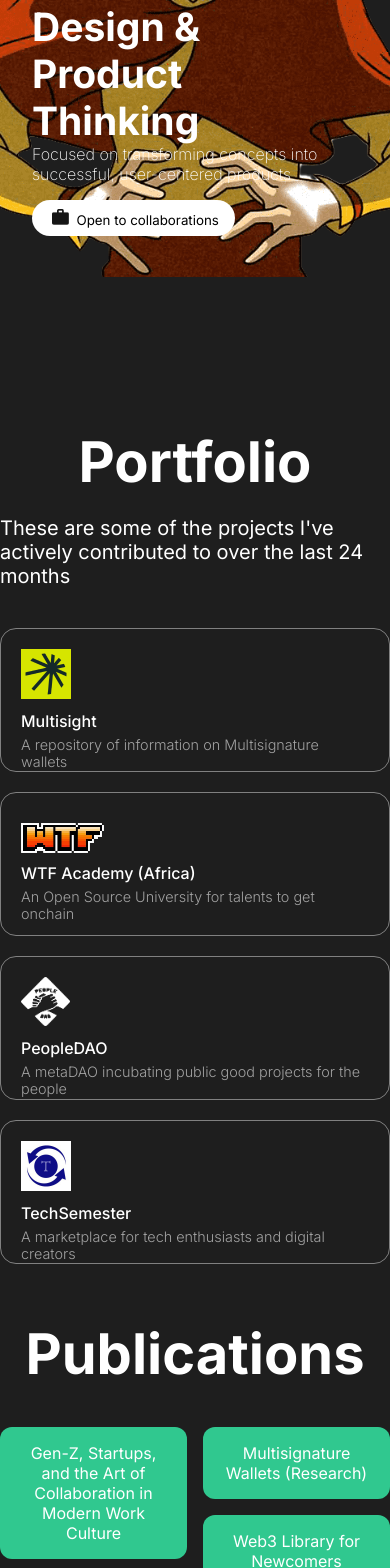
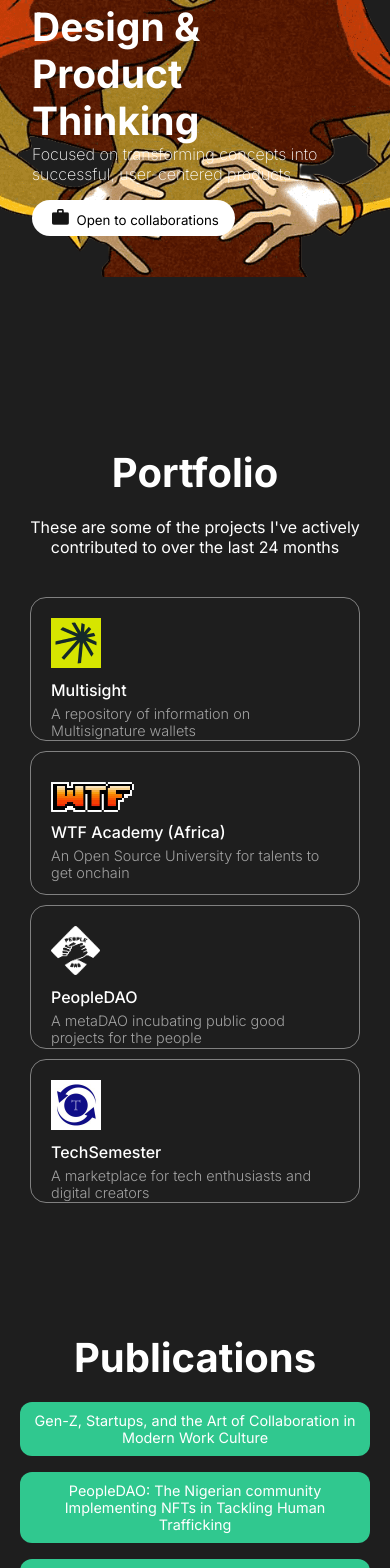
Before and after one commit to Mosamorphing/portfolio, a React (Vite) app: page / in a window 390 px wide. Shown: the part 432-2000 px from the top of the page. Built offline with nearby package versions, Linux system fonts and the light colour scheme.

Commit message:
getting ready for deployment

```diff
--- a/src/App.jsx
+++ b/src/App.jsx
@@ -1,18 +1,26 @@
 import React from 'react';
 import Navbar from './components/NavBar/navbar';
-import Intro from './components/intro/Intro';
+import Intro from './components/Intro/intro';
 import Skills from './components/Skills/skills';
 import Works from './components/Works/works';
 import Links from './components/Links/Links';
-const App = (
-) => {
+
+const App = () => {
   return (
     <div className="App">
       <Navbar />
-      <Intro />
-      <Works />
-      <Skills />
-      <Links />
+      <section id="Home">
+        <Intro />
+      </section>
+      <section id="Portfolio">
+        <Works />
+      </section>
+      <section id="Skills">
+        <Skills />
+      </section>
+      <section id="Publications">
+        <Links />
+      </section>
     </div>
   );
 };
--- a/src/components/NavBar/navbar.css
+++ b/src/components/NavBar/navbar.css
@@ -39,7 +39,7 @@
     display: flex;
     align-items: center;
     justify-content: center;
-    padding: 0.5rem 1rem;
+    padding: 0.5rem 0.7rem;
     border-radius: 2rem;
     transition: transform 0.3s, box-shadow 0.3s;
 }
--- a/src/components/NavBar/navbar.jsx
+++ b/src/components/NavBar/navbar.jsx
@@ -8,9 +8,9 @@
     <nav className="navbar">
       <img src={logo} alt="logo" className='logo' />
       <div className='desktopMenu'>
-        <Link className="desktopMenuListItem">Home</Link>
-        <Link className="desktopMenuListItem">Portfolio</Link>
-        <Link className="desktopMenuListItem">Publications</Link>
+        <Link activeClass='active' to='Home' spy={true} smooth = {true} offset={-50} duration={500} className="desktopMenuListItem">Home</Link>
+        <Link activeClass='active' to='Portfolio' spy={true} smooth = {true} offset={-100} duration={500}className="desktopMenuListItem">Portfolio</Link>
+        <Link activeClass='active' to='Publications' spy={true} smooth = {true} offset={-100} duration={500}className="desktopMenuListItem">Publications</Link>
       </div>
       <a href="mailto:mosadoluwamorphing@gmail.com" className='desktopMenuBtn'>
         Send a Mail
--- a/src/components/Skills/skills.css
+++ b/src/components/Skills/skills.css
@@ -77,47 +77,87 @@
 #skills {
     display: flex;
     flex-direction: column;
-    align-items: center; /* Center title */
+    align-items: center;
+    padding: 20px; /* Optional: Add padding for smaller screens */
   }
 
   .skillTitle {
     font-size: 3.5rem;
     font-weight: bold;
-    margin-top: 1em;
-    margin-bottom: 0.7em; /* Space below the title */
+    margin-top: 2em;
+    margin-bottom: 0.7em;
+    text-align: center; /* Center title for smaller screens */
   }
 
   .skillsContainer {
-    display: grid; /* Use grid layout for two columns */
-    grid-template-columns: repeat(2, 1fr); /* Two equal columns */
-    gap: 1em; /* Space between columns */
+    display: grid;
+    grid-template-columns: repeat(2, 1fr);
+    gap: 1em;
+    width: 100%; /* Ensure container takes up full width */
+    max-width: 1200px; /* Optional: Limit the max width */
   }
 
   .skillsColumn {
     display: flex;
-    flex-direction: column; /* Stack items vertically */
+    flex-direction: column;
   }
 
   .skillItem {
-    margin-bottom: 1em; /* Space between items */
-    transition: transform 0.3s, box-shadow 0.3s; /* Smooth hover transition */
+    margin-bottom: 1em;
+    transition: transform 0.3s, box-shadow 0.3s;
   }
 
   .skillItem a {
-    display: block; /* Make the link fill the item */
-    padding: 1em; /* Add padding for better click area */
-    background-color: #30C88F; /* Background color */
-    color: white; /* Text color */
-    text-align: center; /* Center text */
-    text-decoration: none; /* Remove underline */
-    border-radius: 12px; /* Rounded corners */
+    display: block;
+    padding: 1em;
+    background-color: #30C88F;
+    color: white;
+    text-align: center;
+    text-decoration: none;
+    border-radius: 12px;
   }
 
   .skillItem:hover {
-    transform: translateY(-5px); /* Lift effect on hover */
-    box-shadow: 0 4px 15px rgba(0, 0, 0, 0.2); /* Shadow effect on hover */
+    transform: translateY(-5px);
+    box-shadow: 0 4px 15px rgba(0, 0, 0, 0.2);
   }
 
   .skillItem a:hover {
-    background-color: #28a745; /* Darker shade on hover */
+    background-color: #28a745;
   }
+
+  @media screen and (max-width: 840px) {
+    .skillTitle {
+      font-size: 3rem; /* Slightly reduce the title size */
+    }
+
+    .skillsContainer {
+      grid-template-columns: repeat(1, 1fr); /* Switch to single column */
+      gap: 0.5em; /* Reduce gap between items */
+    }
+
+    .skillItem a {
+      padding: 0.8em; /* Reduce padding for smaller screens */
+    }
+  }
+
+  @media screen and (max-width: 480px) {
+    .skillTitle {
+      font-size: 2.5rem; /* Further reduce the title size */
+      margin-bottom: 0.5em;
+    }
+
+    .skillsContainer {
+      gap: 0.5em;
+    }
+
+    .skillItem a {
+      padding: 0.7em; /* Further reduce padding */
+      font-size: 0.9rem; /* Adjust font size for smaller screens */
+    }
+
+    .skillItem:hover {
+      transform: none; /* Disable hover effects for small screens */
+      box-shadow: none;
+    }
+  }
--- a/src/components/Works/works.css
+++ b/src/components/Works/works.css
@@ -2,30 +2,60 @@
     display: flex;
     flex-direction: column;
     align-items: center;
+    padding: 20px; /* Optional: Add padding for smaller screens */
   }
 
   .workstitle {
     font-size: 3.5rem;
     font-weight: bold;
     margin-bottom: 20px;
+    text-align: center; /* Center the title on smaller screens */
   }
 
   .workDesc {
     font-size: 1.25rem;
     color: white;
-    margin-bottom: 40px; /* Space between description and cards */
+    margin-bottom: 40px;
+    text-align: center; /* Center description text */
   }
 
   .project-cards-container {
     display: flex;
     justify-content: center;
     align-items: center;
-    flex-wrap: wrap; /* Allow cards to wrap in case of small screen */
-    gap: 20px; /* Space between the cards */
-    width: 100%; /* Ensure container takes up full width */
-    max-width: 1200px; /* Optional: Limit the max width */
+    flex-wrap: wrap;
+    gap: 20px;
+    width: 100%;
+    max-width: 1200px;
   }
 
-  .project-card {
-    /* Keep the previous styling for individual cards */
+  @media screen and (max-width: 840px) {
+    .workstitle {
+      font-size: 3rem; /* Slightly reduce title size for medium screens */
+    }
+
+    .workDesc {
+      font-size: 1.1rem; /* Slightly reduce description size */
+    }
+
+    .project-cards-container {
+      gap: 15px; /* Reduce the gap between cards */
+      max-width: 100%; /* Ensure full width for smaller screens */
+    }
   }
+
+  @media screen and (max-width: 480px) {
+    .workstitle {
+      font-size: 2.5rem; /* Further reduce title size for small screens */
+    }
+
+    .workDesc {
+      font-size: 1rem; /* Reduce description size for small screens */
+      margin-bottom: 30px; /* Adjust spacing for smaller screens */
+    }
+
+    .project-cards-container {
+      gap: 10px; /* Further reduce gap between cards */
+      padding: 10px; /* Add some padding around the cards */
+    }
+  }
```
Also changed, not shown: public/wave.png (added).
